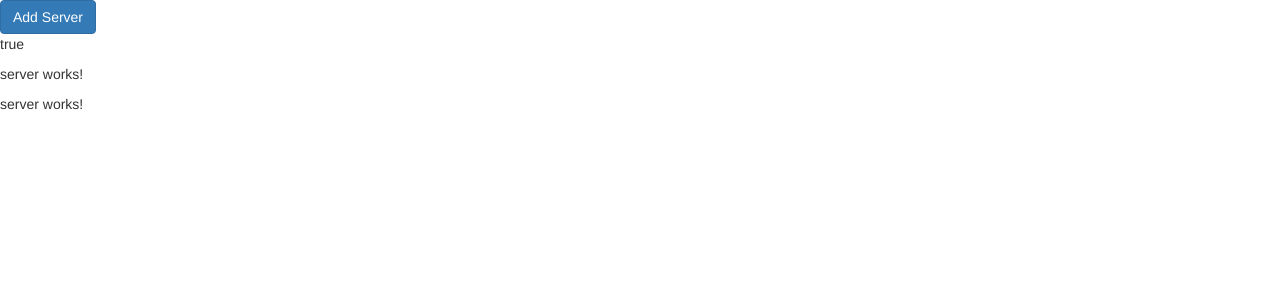
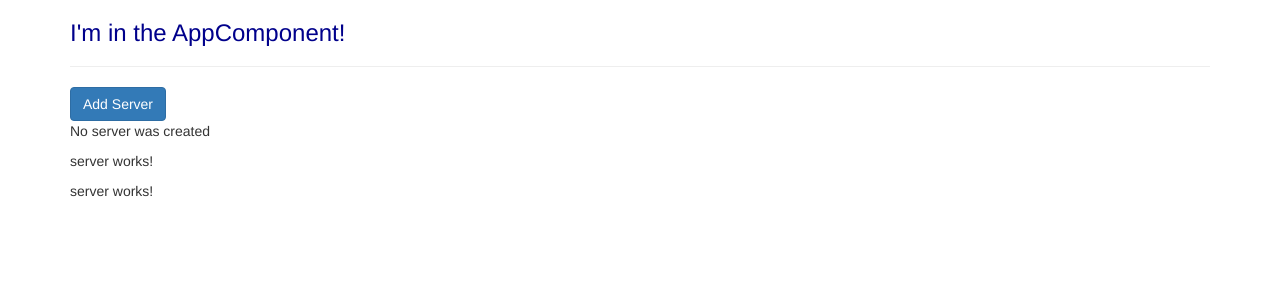
Before and after one commit to ansnoussi/Angular---The-Complete-Guide-2020-Edition-, an Angular app in the folder my-new-app/: page / in a window 1280 px wide. Shown: the top 300 px of the page. Built offline with nearby package versions, Linux system fonts and the light colour scheme.

Commit message:
reached video 30

```diff
--- a/my-new-app/src/app/app.component.css
+++ b/my-new-app/src/app/app.component.css
@@ -0,0 +1,3 @@
+h3 {
+  color: darkblue;
+}
--- a/my-new-app/src/app/app.component.html
+++ b/my-new-app/src/app/app.component.html
@@ -1 +1,11 @@
-<app-servers></app-servers>
+<div class="container">
+  <div class="row">
+    <div class="col-xs-12">
+      <h3>I'm in the AppComponent!</h3>
+      <hr />
+      <app-servers></app-servers>
+      <!--<div app-servers></div>-->
+      <!--<div class="app-servers"></div>-->
+    </div>
+  </div>
+</div>
--- a/my-new-app/src/app/servers/servers.component.html
+++ b/my-new-app/src/app/servers/servers.component.html
@@ -1,7 +1,12 @@
-<button class="btn btn-primary" [disabled]="!allowNewServers">
+<button
+  class="btn btn-primary"
+  [disabled]="!allowNewServers"
+  (click)="onCreateServer()"
+>
   Add Server
 </button>
 <!-- <p>{{ allowNewServers }}</p> -->
-<p [innerText]="allowNewServers"></p>
+<!-- <p [innerText]="allowNewServers"></p> -->
+<p>{{ serverCreationStatus }}</p>
 <app-server></app-server>
 <app-server></app-server>
--- a/my-new-app/src/app/servers/servers.component.ts
+++ b/my-new-app/src/app/servers/servers.component.ts
@@ -7,6 +7,7 @@ import { Component, OnInit } from '@angular/core';
 })
 export class ServersComponent implements OnInit {
   allowNewServers = false;
+  serverCreationStatus = 'No server was created';
 
   constructor() {
     setTimeout(() => {
@@ -15,4 +16,8 @@ export class ServersComponent implements OnInit {
   }
 
   ngOnInit(): void {}
+
+  onCreateServer() {
+    this.serverCreationStatus = 'Server was created';
+  }
 }
```
Also changed, not shown: 1 other file (tests, documents, lock files or other folders).
